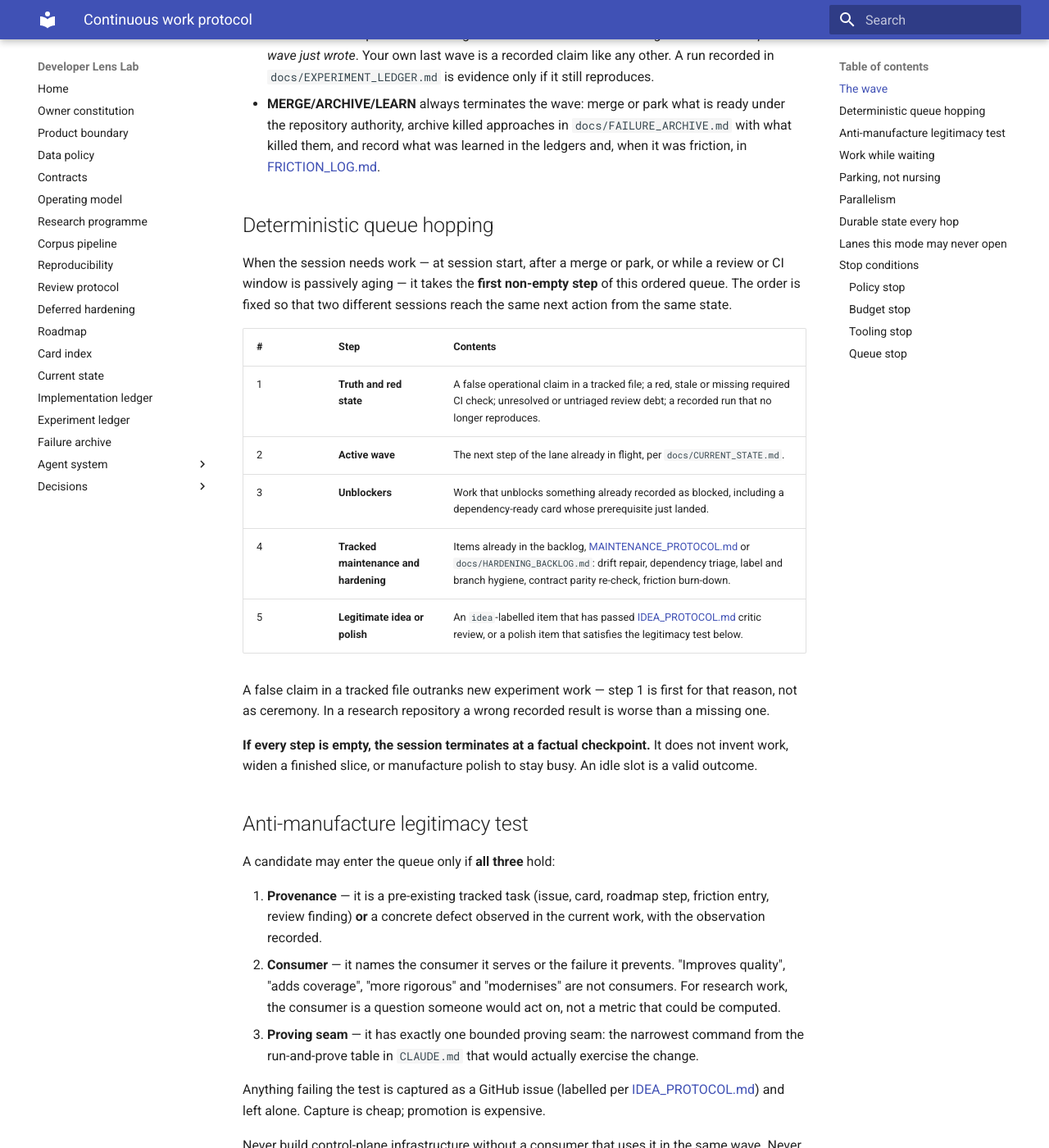
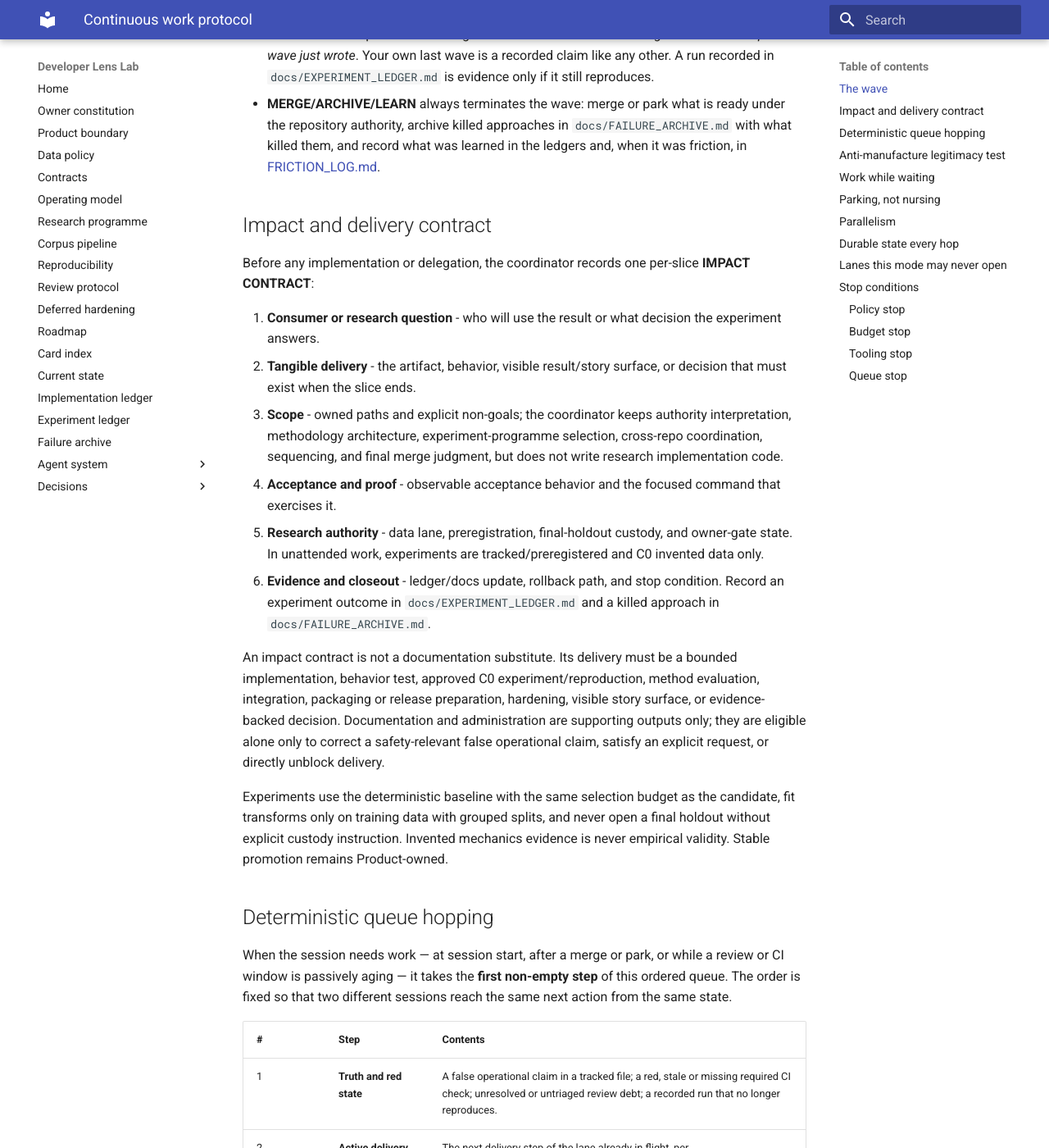
Before and after one commit to Chris0Jeky/developer-lens-lab, an MkDocs documentation site: the page built from docs/agent-system/CONTINUOUS_WORK_PROTOCOL.md, in a window 1280 px wide and 1400 px high, scrolled down 841 px. Shown: the whole window at 82% size. Built offline with MkDocs 1.6.1 and Material for MkDocs 9.7.7, drawn with Linux system fonts in a browser that asks for light colours; some of the changed text lies outside the part shown.

Commit message:
Upgrade overnight delivery governor

```diff
--- a/docs/agent-system/CONTINUOUS_WORK_PROTOCOL.md
+++ b/docs/agent-system/CONTINUOUS_WORK_PROTOCOL.md
@@ -39,6 +39,40 @@ mean; this file adds only what changes when the loop repeats:
   them, and record what was learned in the ledgers and, when it was friction, in
   [FRICTION_LOG.md](FRICTION_LOG.md).
 
+<!-- continuous-impact-begin -->
+
+## Impact and delivery contract
+
+Before any implementation or delegation, the coordinator records one per-slice **IMPACT CONTRACT**:
+
+1. **Consumer or research question** - who will use the result or what decision the experiment
+   answers.
+2. **Tangible delivery** - the artifact, behavior, visible result/story surface, or decision that
+   must exist when the slice ends.
+3. **Scope** - owned paths and explicit non-goals; the coordinator keeps authority interpretation,
+   methodology architecture, experiment-programme selection, cross-repo coordination, sequencing,
+   and final merge judgment, but does not write research implementation code.
+4. **Acceptance and proof** - observable acceptance behavior and the focused command that exercises
+   it.
+5. **Research authority** - data lane, preregistration, final-holdout custody, and owner-gate
+   state. In unattended work, experiments are tracked/preregistered and C0 invented data only.
+6. **Evidence and closeout** - ledger/docs update, rollback path, and stop condition. Record an
+   experiment outcome in `docs/EXPERIMENT_LEDGER.md` and a killed approach in
+   `docs/FAILURE_ARCHIVE.md`.
+
+An impact contract is not a documentation substitute. Its delivery must be a bounded implementation,
+behavior test, approved C0 experiment/reproduction, method evaluation, integration, packaging or
+release preparation, hardening, visible story surface, or evidence-backed decision. Documentation
+and administration are supporting outputs only; they are eligible alone only to correct a
+safety-relevant false operational claim, satisfy an explicit request, or directly unblock delivery.
+
+Experiments use the deterministic baseline with the same selection budget as the candidate, fit
+transforms only on training data with grouped splits, and never open a final holdout without explicit
+custody instruction. Invented mechanics evidence is never empirical validity. Stable promotion
+remains Product-owned.
+
+<!-- continuous-impact-end -->
+
 ## Deterministic queue hopping
 
 When the session needs work — at session start, after a merge or park, or while a review or CI
@@ -48,10 +82,14 @@ is fixed so that two different sessions reach the same next action from the same
 | # | Step | Contents |
 |---|---|---|
 | 1 | **Truth and red state** | A false operational claim in a tracked file; a red, stale or missing required CI check; unresolved or untriaged review debt; a recorded run that no longer reproduces. |
-| 2 | **Active wave** | The next step of the lane already in flight, per `docs/CURRENT_STATE.md`. |
+| 2 | **Active delivery wave** | The next delivery step of the lane already in flight, per `docs/CURRENT_STATE.md`. |
 | 3 | **Unblockers** | Work that unblocks something already recorded as blocked, including a dependency-ready card whose prerequisite just landed. |
-| 4 | **Tracked maintenance and hardening** | Items already in the backlog, [MAINTENANCE_PROTOCOL.md](MAINTENANCE_PROTOCOL.md) or `docs/HARDENING_BACKLOG.md`: drift repair, dependency triage, label and branch hygiene, contract parity re-check, friction burn-down. |
-| 5 | **Legitimate idea or polish** | An `idea`-labelled item that has passed [IDEA_PROTOCOL.md](IDEA_PROTOCOL.md) critic review, or a polish item that satisfies the legitimacy test below. |
+| 4 | **MISSION DELIVERY** | The first dependency-safe active card or tracked issue for code, behavior tests, approved C0 experiment/reproduction, method evaluation, integration, visible story work, packaging, or release preparation; rank by owner focus and unlock ratio. |
+| 5 | **Maintenance and hardening** | Items already in the backlog, [MAINTENANCE_PROTOCOL.md](MAINTENANCE_PROTOCOL.md) or `docs/HARDENING_BACKLOG.md`: drift repair, dependency triage, label and branch hygiene, contract parity re-check, friction burn-down. |
+| 6 | **Critic-approved idea or polish** | An `idea`-labelled item that has passed [IDEA_PROTOCOL.md](IDEA_PROTOCOL.md) critic review, or a polish item that satisfies the legitimacy test below. |
+
+Bounded state repair is necessary evidence work, but it must not monopolize a night: once its
+focused proof is complete, return to the highest available delivery step.
 
 A false claim in a tracked file outranks new experiment work — step 1 is first for that reason, not
 as ceremony. In a research repository a wrong recorded result is worse than a missing one.
```
Also changed, not shown: docs/IMPLEMENTATION_LEDGER.md (+9 -0 lines), docs/agent-system/FRICTION_LOG.md (+18 -0 lines), docs/agent-system/PROMPT_LIBRARY.md (+23 -2 lines), 2 other files.
